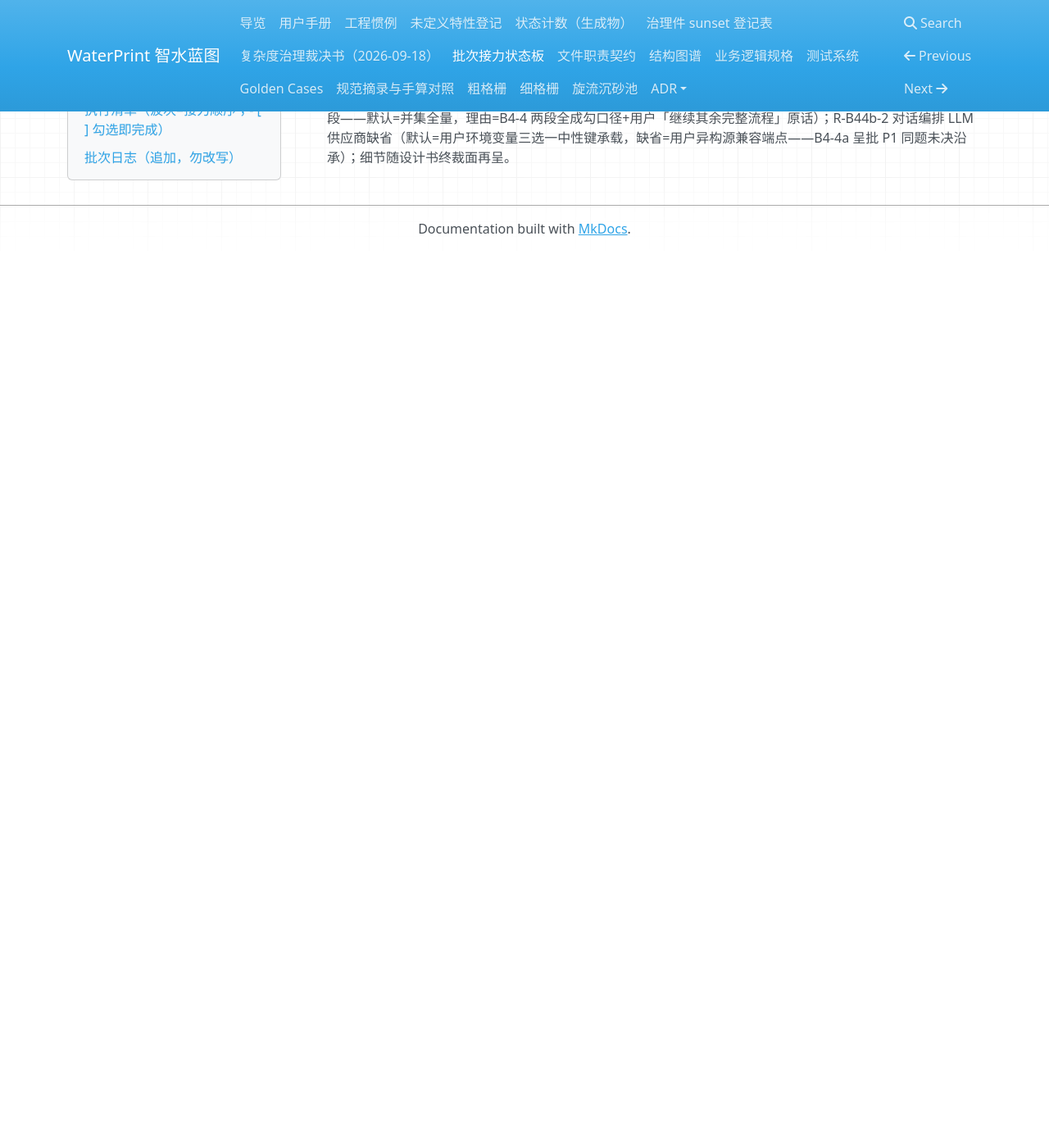
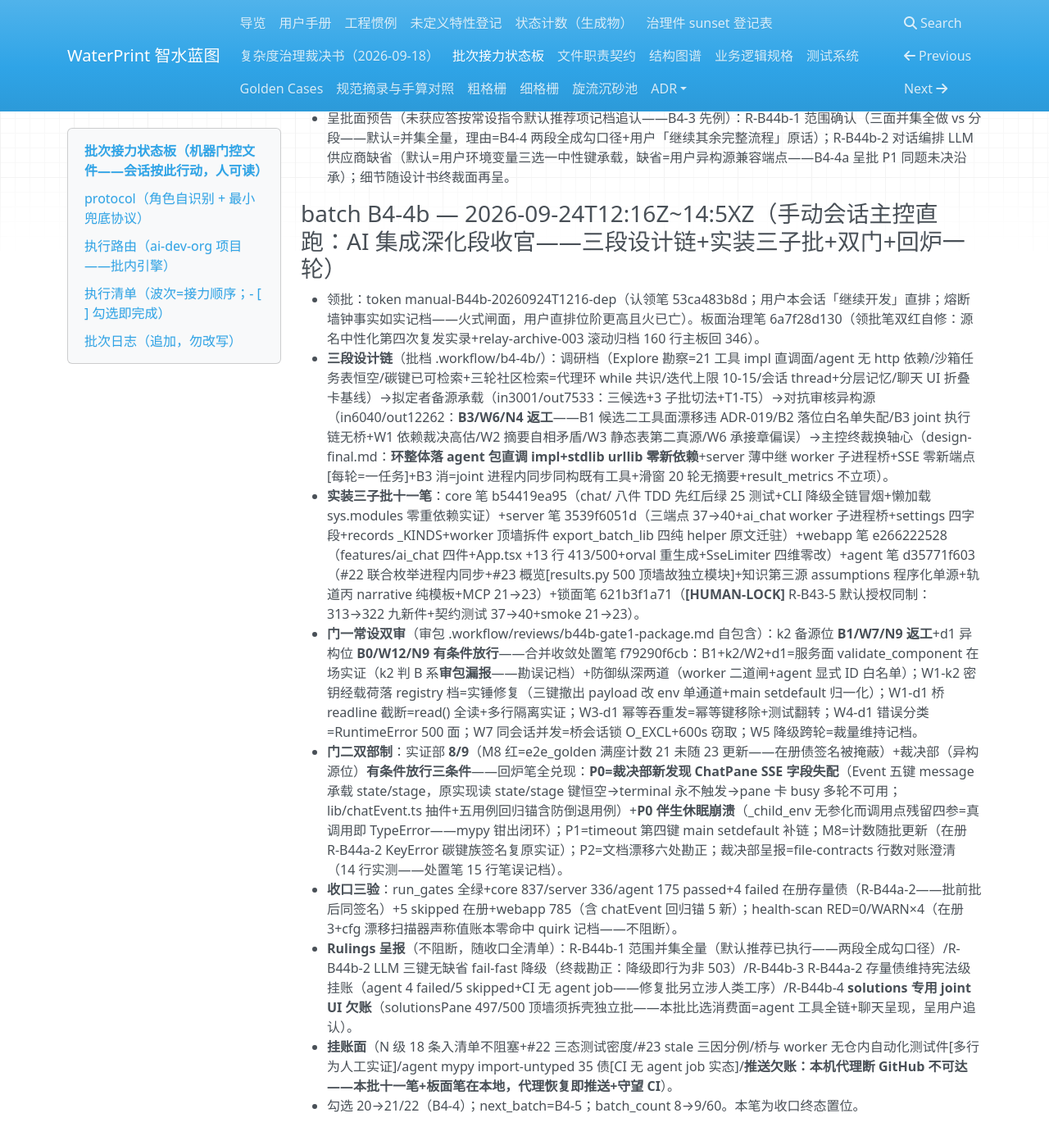
Before and after one commit to yyx20040712/waterprint, an MkDocs documentation site: the page built from docs/handoff/relay.md, in a window 1280 px wide and 1400 px high, scrolled down 14798 px. Shown: the top 1397 px of the window at 82% size. Built offline with MkDocs 1.6.1, drawn with Linux system fonts in a browser that asks for light colours; nearby versions of some CDN libraries; before the commit the page ends 15105 px from its top, so only the background shows below that; some of the changed text lies outside the part shown.

Commit message:
B4-4b 收口终笔（READY 置位）：AI 集成深化段收官——三段设计链（调研→备源承载两候选→异构源对抗 B3/W6/N4 返工→主控终裁换轴心：环整体落 agent 包直调 impl+urllib 零新依赖+server 薄中继子进程桥+SSE 零新端点）+实装三子批十一笔（chat/ 编排环八件+三端点 37→40+ai_chat worker+webapp Drawer pane+工具 #22/#23+知识第三源+轨道丙）+门一常设双审（k2 B1/W7/N9 返工+d1 B0/W12/N9 条件放行——处置笔闭环：密钥 env 单通道/桥全读/幂等移除/错误分类/会话锁/ID 防御纵深）+门二双部制（实证 8/9+裁决条件放行三条件——回炉笔全兑现：P0 ChatPane SSE 字段失配[裁决部新发现——message 承载 state/stage]+P0 伴生休眠 TypeError+P1 timeout 补链+M8 满座计数+P2 文档六处）；收口三验 run_gates 全绿+core 837+server 336+agent 175+4 在册债同签名+webapp 785+health-scan RED=0/WARN×4 记档；板头同步（勾选 20→21/22 B4-4/batch_count 8→9/claim 归位/next_batch=B4-5 矿井水段二+软著）。Rulings 呈报 R-B44b-1~4（R-B44b-4 solutions joint UI 欠账呈追认——497/500 顶墙拆壳独立批）。N 级 18 条+测试密度债+推送欠账（代理断——恢复即推送守望 CI 至绿）入挂账清单。板面源名第五次复发当场中性化（本笔内自检钩出）

```diff
--- a/docs/handoff/relay.md
+++ b/docs/handoff/relay.md
@@ -16,22 +16,22 @@
 - poll_interval_min: 10
 - fire_budget_min: 120
 - last_dispatch: 2026-09-19T11:14:24+08:00
-- heartbeat_utc: 2026-09-24T12:16:29Z
-- claim: manual-B44b-20260924T1216-dep
+- heartbeat_utc: 2026-09-24T14:50:00Z
+- claim: -
 - no_progress_count: 0
 - checked_total: 22
-- checked_done: 20 <!-- 2026-09-24 领批勘误：B4-3 收口终笔勾选框 19→20 已落而板头字段漏更（板头 19 vs grep 实测 20），本笔对齐 -->
+- checked_done: 21 <!-- 2026-09-24 B4-4b 收口 20→21（B4-4 两段全成勾口径） -->
 - protocol_rev: 1
 - last_dispatch_utc: 2026-09-19T23:24:19.203Z
 - relay_started_utc: 2026-09-19T14:24:01.889Z
-- batch_count: 8 <!-- rev1.1：回炉修复不 +1；B4-4a 4→5；B4-4a-pkg 交付批 5→6；B4-4a-revert 回退批 6→7；B4-3 联合枚举 7→8 -->
+- batch_count: 9 <!-- rev1.1：回炉修复不 +1；B4-4a 4→5；B4-4a-pkg 5→6；B4-4a-revert 6→7；B4-3 7→8；B4-4b AI 集成深化 8→9 -->
 - max_batches: 60
 - max_wall_hours: 90
 - hold_reason: -
-- last_handover: 2026-09-20
-- claimed_by: manual-session-b44b
-- claimed_at: 2026-09-24T12:16:29Z
-- next_batch: B4-4b AI 集成深化段（多轮对话/前端聊天 pane/方案比选——B4-4a 演示版产物已随用户裁决回退，深化段全量重建）
+- last_handover: 2026-09-24
+- claimed_by: -
+- claimed_at: -
+- next_batch: B4-5 矿井水段二（norms 追认前置）+软著（用户亲查计算核心优先——挂账池/sunset 观察项触发时呈报）
 
 ## protocol（角色自识别 + 最小兜底协议）
 
@@ -192,7 +192,7 @@
 - [x] B4-2b｜碳核算·前置二：运行成本面（opex）
 - [x] B4-2c｜碳核算本体（先详细调研再立项——三轮裁决④；**R-B42c-1~4 四项全批 2026-09-20**——B 案全口径/2019+AR6/全套口径/锁面笔授权）
 - [x] B4-3｜联合枚举（**2026-09-20 收官**——ADR-025 解冻承接+分层 beam+静态预检双轴预算+新正门 /api/solution/joint-enumerate；三段设计链全档=.workflow/b4-3/）
-- [ ] B4-4｜AI 集成深化（**2026-09-20 用户裁决拆段**：a=AI 集成演示版插队提前[一句话→计算→双报告——CLI 确定性管线]；b=深化段随原排序[B4-3 之后：多轮对话/前端聊天 pane/方案比选——演示版为第一块积木]；两段全成勾本项，总数不变）
+- [x] B4-4｜AI 集成深化（**2026-09-24 收官**——a 段演示版产物 2026-09-20 随用户裁决回退；b 段深化段全量重建=①NL 入口[CLI 单发三话术口径]+②多轮对话[agent chat/ 编排环——迭代 12/降级直译/会话 JSONL]+③前端聊天 pane[Drawer+SSE 任务流]+④方案比选[agent 工具 #22 全链+聊天呈现——solutions 专用 UI 欠账 R-B44b-4]+⑤工具三面[#23 概观/知识第三源/轨道丙叙述草稿]；三段设计链全档=.workflow/b4-4b/）
 - [ ] B4-5｜矿井水段二（norms 追认前置）+软著（用户亲查计算核心优先）
 
 ### 治理小批·用户直排（2026-09-19 对话内裁决——B4-2a 收尾批后、B4-2b 前开工）
@@ -343,3 +343,15 @@
 - 板头勘误随笔：checked_done 19→20（B4-3 收口终笔勾选框已落而字段漏更——grep 实测 20 对齐；修板不是新批不 +batch_count）。
 - **熔断事实如实记档**：relay_started_utc 2026-09-19T14:24Z 距今 >max_wall_hours 90h——该闸=hub 火式执行者开批判据四条件之一（rev1 条款面），本会话=用户直排手动路径非火式派发，用户指令位阶高于火式闸门且火已亡零并行冲突面；不静默跳过，记档如上。
 - 呈批面预告（未获应答按常设指令默认推荐项记档追认——B4-3 先例）：R-B44b-1 范围确认（三面并集全做 vs 分段——默认=并集全量，理由=B4-4 两段全成勾口径+用户「继续其余完整流程」原话）；R-B44b-2 对话编排 LLM 供应商缺省（默认=用户环境变量三选一中性键承载，缺省=用户异构源兼容端点——B4-4a 呈批 P1 同题未决沿承）；细节随设计书终裁面再呈。
+
+### batch B4-4b — 2026-09-24T12:16Z~14:5XZ（手动会话主控直跑：AI 集成深化段收官——三段设计链+实装三子批+双门+回炉一轮）
+
+- 领批：token manual-B44b-20260924T1216-dep（认领笔 53ca483b8d；用户本会话「继续开发」直排；熔断墙钟事实如实记档——火式闸面，用户直排位阶更高且火已亡）。板面治理笔 6a7f28d130（领批笔双红自修：源名中性化第四次复发实录+relay-archive-003 滚动归档 160 行主板回 346）。
+- **三段设计链**（批档 .workflow/b4-4b/）：调研档（Explore 勘察=21 工具 impl 直调面/agent 无 http 依赖/沙箱任务表恒空/碳键已可检索+三轮社区检索=代理环 while 共识/迭代上限 10-15/会话 thread+分层记忆/聊天 UI 折叠卡基线）→拟定者备源承载（in3001/out7533：三候选+3 子批切法+T1-T5）→对抗审核异构源（in6040/out12262：**B3/W6/N4 返工**——B1 候选二工具面漂移违 ADR-019/B2 落位白名单失配/B3 joint 执行链无桥+W1 依赖裁决高估/W2 摘要自相矛盾/W3 静态表第二真源/W6 承接章偏误）→主控终裁换轴心（design-final.md：**环整体落 agent 包直调 impl+stdlib urllib 零新依赖**+server 薄中继 worker 子进程桥+SSE 零新端点[每轮=一任务]+B3 消=joint 进程内同步同构既有工具+滑窗 20 轮无摘要+result_metrics 不立项）。
+- **实装三子批十一笔**：core 笔 b54419ea95（chat/ 八件 TDD 先红后绿 25 测试+CLI 降级全链冒烟+懒加载 sys.modules 零重依赖实证）+server 笔 3539f6051d（三端点 37→40+ai_chat worker 子进程桥+settings 四字段+records _KINDS+worker 顶墙拆件 export_batch_lib 四纯 helper 原文迁驻）+webapp 笔 e266222528（features/ai_chat 四件+App.tsx +13 行 413/500+orval 重生成+SseLimiter 四维零改）+agent 笔 d35771f603（#22 联合枚举进程内同步+#23 概览[results.py 500 顶墙故独立模块]+知识第三源 assumptions 程序化单源+轨道丙 narrative 纯模板+MCP 21→23）+锁面笔 621b3f1a71（**[HUMAN-LOCK]** R-B43-5 默认授权同制：313→322 九新件+契约测试 37→40+smoke 21→23）。
+- **门一常设双审**（审包 .workflow/reviews/b44b-gate1-package.md 自包含）：k2 备源位 **B1/W7/N9 返工**+d1 异构位 **B0/W12/N9 有条件放行**——合并收敛处置笔 f79290f6cb：B1+k2/W2+d1=服务面 validate_component 在场实证（k2 判 B 系**审包漏报**——勘误记档）+防御纵深两道（worker 二道闸+agent 显式 ID 白名单）；W1-k2 密钥经载荷落 registry 档=实锤修复（三键撤出 payload 改 env 单通道+main setdefault 归一化）；W1-d1 桥 readline 截断=read() 全读+多行隔离实证；W3-d1 幂等吞重发=幂等键移除+测试翻转；W4-d1 错误分类=RuntimeError 500 面；W7 同会话并发=桥会话锁 O_EXCL+600s 窃取；W5 降级跨轮=裁量维持记档。
+- **门二双部制**：实证部 **8/9**（M8 红=e2e_golden 满座计数 21 未随 23 更新——在册债签名被掩蔽）+裁决部（异构源位）**有条件放行三条件**——回炉笔全兑现：**P0=裁决部新发现 ChatPane SSE 字段失配**（Event 五键 message 承载 state/stage，原实现读 state/stage 键恒空→terminal 永不触发→pane 卡 busy 多轮不可用；lib/chatEvent.ts 抽件+五用例回归锚含防倒退用例）+**P0 伴生休眠崩溃**（_child_env 无参化而调用点残留四参=真调用即 TypeError——mypy 钳出闭环）；P1=timeout 第四键 main setdefault 补链；M8=计数随批更新（在册 R-B44a-2 KeyError 碳键族签名复原实证）；P2=文档漂移六处勘正；裁决部呈报=file-contracts 行数对账澄清（14 行实测——处置笔 15 行笔误记档）。
+- **收口三验**：run_gates 全绿+core 837/server 336/agent 175 passed+4 failed 在册存量债（R-B44a-2——批前批后同签名）+5 skipped 在册+webapp 785（含 chatEvent 回归锚 5 新）；health-scan RED=0/WARN×4（在册 3+cfg 漂移扫描器声称值账本零命中 quirk 记档——不阻断）。
+- **Rulings 呈报**（不阻断，随收口全清单）：R-B44b-1 范围并集全量（默认推荐已执行——两段全成勾口径）/R-B44b-2 LLM 三键无缺省 fail-fast 降级（终裁勘正：降级即行为非 503）/R-B44b-3 R-B44a-2 存量债维持宪法级挂账（agent 4 failed/5 skipped+CI 无 agent job——修复批另立涉人类工序）/R-B44b-4 **solutions 专用 joint UI 欠账**（solutionsPane 497/500 顶墙须拆壳独立批——本批比选消费面=agent 工具全链+聊天呈现，呈用户追认）。
+- **挂账面**（N 级 18 条入清单不阻塞+#22 三态测试密度/#23 stale 三因分例/桥与 worker 无仓内自动化测试件[多行为人工实证]/agent mypy import-untyped 35 债[CI 无 agent job 实态]/**推送欠账：本机代理断 GitHub 不可达——本批十一笔+板面笔在本地，代理恢复即推送+守望 CI**）。
+- 勾选 20→21/22（B4-4）；next_batch=B4-5；batch_count 8→9/60。本笔为收口终态置位。
```
Also changed, not shown: other parts of docs/handoff/relay.md (+1 -1 lines).
